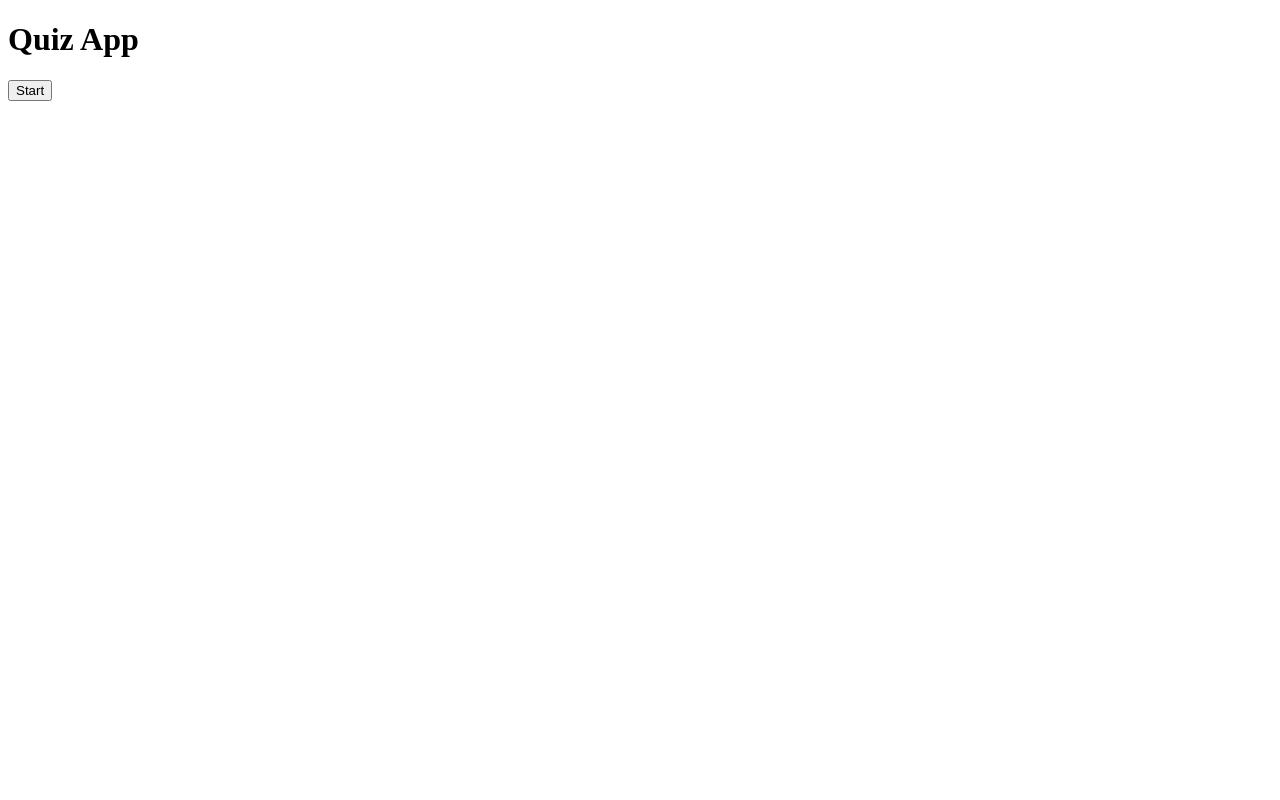
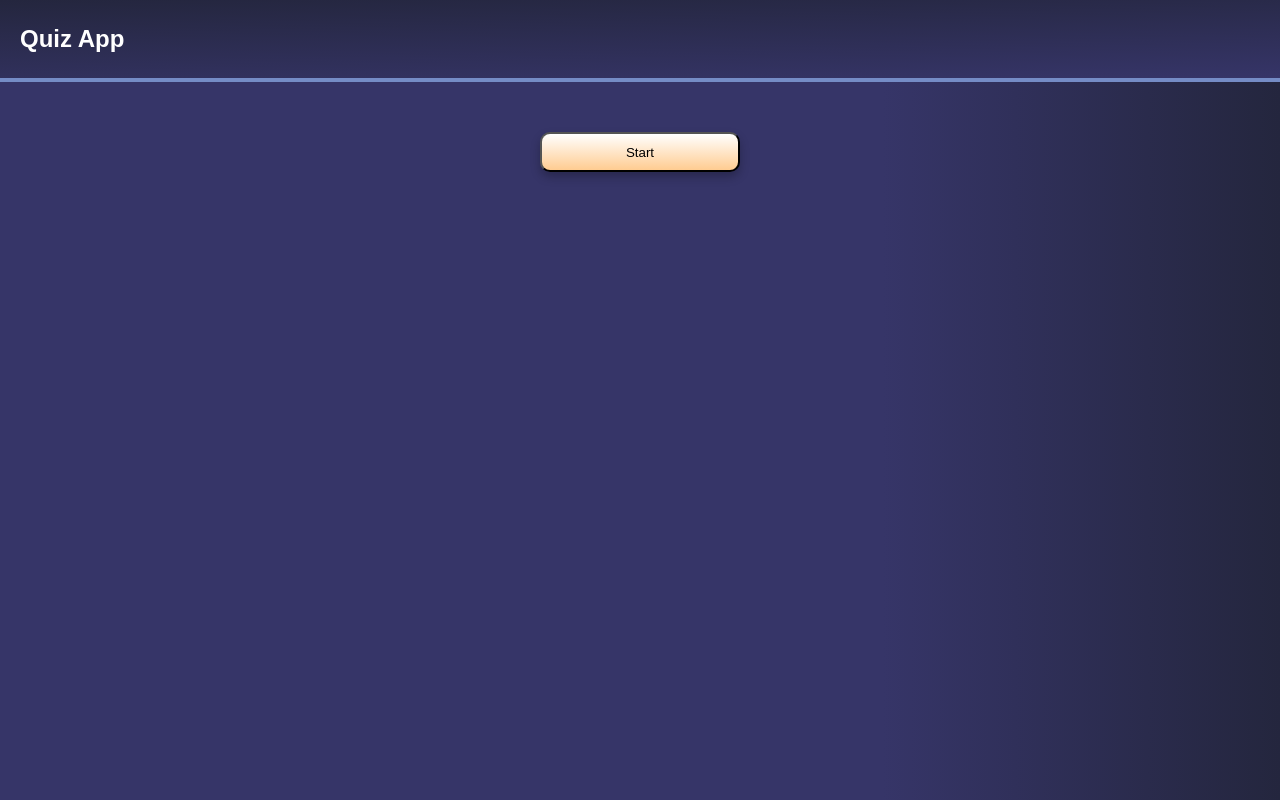
Before and after one commit to muhammadumarfarooq/react-quiz-app-typescript, a React (Create React App) app: page / in a window 1280 px wide. Built offline with nearby package versions, Linux system fonts and the light colour scheme.

Commit message:
Question card styled correctly

```diff
--- a/src/App.tsx
+++ b/src/App.tsx
@@ -2,6 +2,8 @@ import React, { useState } from 'react';
 import { Difficulty, fetchQuizQuestions } from "./API";
 import QuestionCard from "./components/QuestionCard";
 import QuizSummary from "./components/QuizSummary";
+import Navbar from "./components/Navbar";
+import './components/styles/app.css';
 
 const TOTAL_QUESTIONS = 10;
 
@@ -49,9 +51,9 @@ const App: React.FC = () => {
 
   return (
     <div className="App">
-      <h1>Quiz App</h1>
-      {( gameOver || userAnswers.length === TOTAL_QUESTIONS ) && <button onClick={handleStartQuiz}>Start</button>}
-      {!gameOver && <h2>Score: {score}</h2>}
+      <Navbar gameOver={gameOver} score={score}/>
+      {( gameOver || userAnswers.length === TOTAL_QUESTIONS ) &&
+      <button className="game--btn" onClick={handleStartQuiz}>Start</button>}
       {loading && <p>Loading Questions...</p>}
       {!loading && !gameOver && userAnswers.length !== TOTAL_QUESTIONS && <QuestionCard
         totalQuestions={TOTAL_QUESTIONS}
@@ -63,7 +65,7 @@ const App: React.FC = () => {
       />}
       {userAnswers.length === TOTAL_QUESTIONS && <QuizSummary userAnswers={userAnswers}/>}
       {!gameOver && !loading && userAnswers[ questionNumber ] && questionNumber !== TOTAL_QUESTIONS - 1 &&
-      <button onClick={handleNextQuestion}>Next Question</button>}
+      <button className="game--btn" onClick={handleNextQuestion}>Next Question</button>}
     </div>
   );
 }
--- /dev/null
+++ b/src/components/Navbar.tsx
@@ -0,0 +1,21 @@
+import React from 'react';
+import './styles/navbar.css';
+
+interface Props {
+  gameOver: boolean
+  score: number
+}
+
+const Navbar: React.FC<Props> = ({ score, gameOver }) => {
+
+  return (
+    <nav className="navbar">
+      <h1 className="navbar--title">Quiz App</h1>
+      {!gameOver && <h2 className="navbar--score">Score: {score}</h2>}
+    </nav>
+  );
+};
+
+Navbar.propTypes = {};
+
+export default Navbar;
--- a/src/components/QuestionCard.tsx
+++ b/src/components/QuestionCard.tsx
@@ -13,8 +13,8 @@ interface Props {
 const QuestionCard: React.FC<Props> = ({ totalQuestions, question, answers, questionNumber, handleCheckAnswer, userAnswer }) => {
   return (
     <div className="question-card">
-      <p>{`${questionNumber}/${totalQuestions}`}</p>
-      <p>{question}</p>
+      <p className="question-card--question-count">{`${questionNumber}/${totalQuestions}`}</p>
+      <p className="question-card--question">{question}</p>
       <div className="question-card--btn-wrappers">
         {answers.map(answer =>
           <button
--- /dev/null
+++ b/src/components/styles/app.css
@@ -0,0 +1,26 @@
+@import url('https://fonts.googleapis.com/css2?family=Open+Sans:wght@300;400;600;700&display=swap');
+
+body {
+  padding: 0;
+  margin: 0;
+  box-sizing: border-box;
+  font-family: 'Ubuntu', sans-serif;
+  background: linear-gradient(
+          90deg,
+          #363568 69%,
+          #24263e 100%
+  );
+  color: #fff;
+}
+
+.game--btn {
+  display: block;
+  text-align: center;
+  min-width: 200px;
+  margin: 50px auto 0 auto;
+  background: linear-gradient(rgb(255, 255, 255), rgb(255, 204, 145));
+  box-shadow: rgba(0, 0, 0, 0.25) 0 5px 10px;
+  height: 40px;
+  cursor: pointer;
+  border-radius: 10px;
+}
--- /dev/null
+++ b/src/components/styles/navbar.css
@@ -0,0 +1,18 @@
+.navbar {
+  display: flex;
+  justify-content: space-between;
+  padding: 25px 20px;
+  background: linear-gradient(
+          -1.40000000000001deg,
+          #363568 0%,
+          #353466 4.14%,
+          #24263e 100%
+  );
+  border-bottom: 4px solid #758cc6;
+}
+
+.navbar--title,
+.navbar--score {
+  color: #fff;
+  margin: 0;
+}
--- a/src/components/styles/question-card.css
+++ b/src/components/styles/question-card.css
@@ -1,30 +1,55 @@
 
 .question-card {
-  max-width: 1100px;
-  background: rgb(235, 254, 255);
+  max-width: 600px;
+  margin: 50px auto 0 auto;
+  background: #9a669b;
   border-radius: 10px;
-  border: 2px solid rgb(0, 133, 163);
   padding: 20px;
-  box-shadow: rgba(0, 0, 0, 0.25) 0px 5px 10px;
+  box-shadow: rgba(0, 0, 0, 0.25) 0 5px 10px;
   text-align: center;
 }
 
 .question-card--btn-wrappers {
   display: flex;
   flex-direction: column;
+  justify-content: center;
+  align-items: center;
   margin-bottom: 2rem;
+}
+
+.question-card--question-count {
+  font-size: 30px;
+  font-weight: bold;
+}
+
+.question-card--question {
+  font-weight: 500;
+  font-size: 16px;
+  line-height: 1.3;
 }
 
 .answer-btn {
   margin-bottom: 1rem;
+  min-width: 350px;
+
+  cursor: pointer;
+  user-select: none;
+  height: 40px;
+  box-shadow: rgba(0, 0, 0, 0.1) 1px 2px 0px;
+  text-shadow: rgba(0, 0, 0, 0.25) 0px 1px 0px;
+  border-radius: 10px;
+  color: rgb(0, 0, 0);
+  font-size: 18px;
 }
 
 .answer-btn.incorrect {
-  background: red;
+  background: linear-gradient(90deg, rgb(255, 86, 86), rgb(193, 104, 104));
   color: #fff;
+  box-shadow: none;
 }
 
 .answer-btn.correct {
-  background: green;
+  background: linear-gradient(90deg, rgb(86, 255, 164), rgb(89, 188, 134));;
   color: #fff;
+  box-shadow: none;
 }
```
